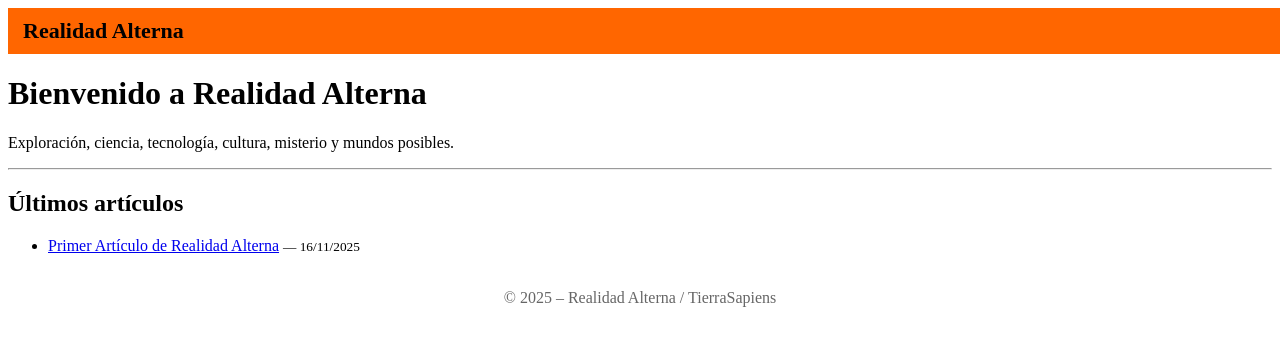
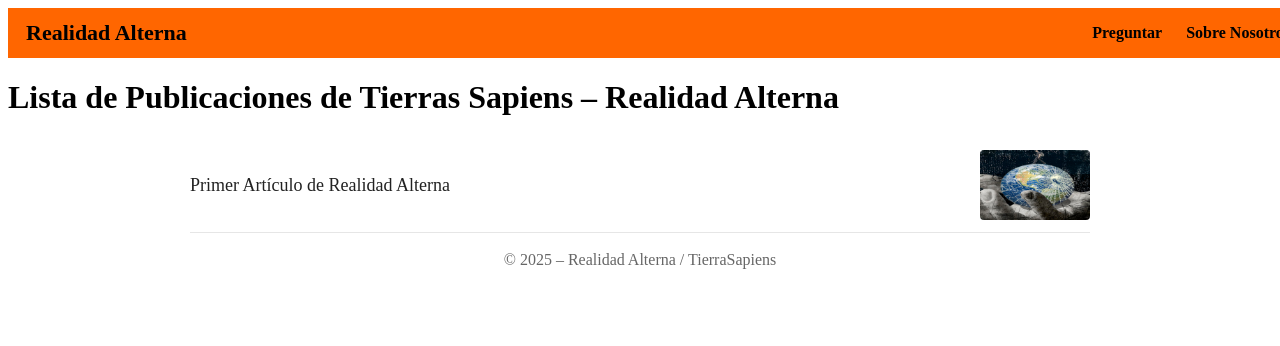
Before and after one commit to TierraSapiens/RealidadAlterna, a Jekyll site: the page built from index.md, in a window 1280 px wide. Shown: the top 346 px of the page. Built offline with Jekyll 4.4.1, drawn with Linux system fonts in a browser that asks for light colours.

Commit message:
Cambio pagina Estilo Orange

```diff
--- a/_layouts/default.html
+++ b/_layouts/default.html
@@ -10,9 +10,16 @@
 </head>
 <body>
 
-  <header>
-    <div class="topbar">Realidad Alterna</div>
-  </header>
+<header>
+  <div class="topbar">
+    <a href="/" class="logo">Realidad Alterna</a>
+
+    <nav class="menu">
+      <a href="/preguntar.html">Preguntar</a>
+      <a href="/sobre-nosotros.html">Sobre Nosotros</a>
+    </nav>
+  </div>
+</header>
 
   <main>
     {{ content }}
--- a/assets/css/style.css
+++ b/assets/css/style.css
@@ -2,10 +2,28 @@
 .topbar {
   width: 100%;
   background: #ff6600;
-  padding: 10px 15px;
+  padding: 12px 18px;
+  display: flex;
+  justify-content: space-between;
+  align-items: center;
+  font-weight: bold;
+}
+
+.topbar .logo {
+  color: black;
   font-size: 22px;
-  font-weight: bold;
+  text-decoration: none;
+}
+
+.topbar .menu a {
   color: black;
+  margin-left: 20px;
+  text-decoration: none;
+  font-size: 16px;
+}
+
+.topbar .menu a:hover {
+  text-decoration: underline;
 }
 
 /* Contenedor de posts */
--- a/index.md
+++ b/index.md
@@ -3,19 +3,20 @@ layout: default
 title: "Realidad Alterna"
 ---
 
-# Bienvenido a Realidad Alterna
+<div class="intro">
+  <h1>Lista de Publicaciones de Tierras Sapiens – Realidad Alterna</h1>
+</div>
 
-Exploración, ciencia, tecnología, cultura, misterio y mundos posibles.
+<div class="post-list">
+{% for post in site.posts %}
+  <div class="post-item">
+    <a class="post-title" href="{{ post.url | relative_url }}">
+      {{ post.title }}
+    </a>
 
----
-
-## Últimos artículos
-
-<ul>
-  {% for post in site.posts %}
-    <li>
-      <a href="{{ post.url }}">{{ post.title }}</a>
-      <small> — {{ post.date | date: "%d/%m/%Y" }}</small>
-    </li>
-  {% endfor %}
-</ul>
+    {% if post.image %}
+      <img class="post-thumb" src="{{ post.image }}" alt="thumb">
+    {% endif %}
+  </div>
+{% endfor %}
+</div>
```
Also changed, not shown: preguntar.md (added, +8 -0 lines), sobre-nosotros.md (added, +8 -0 lines).
